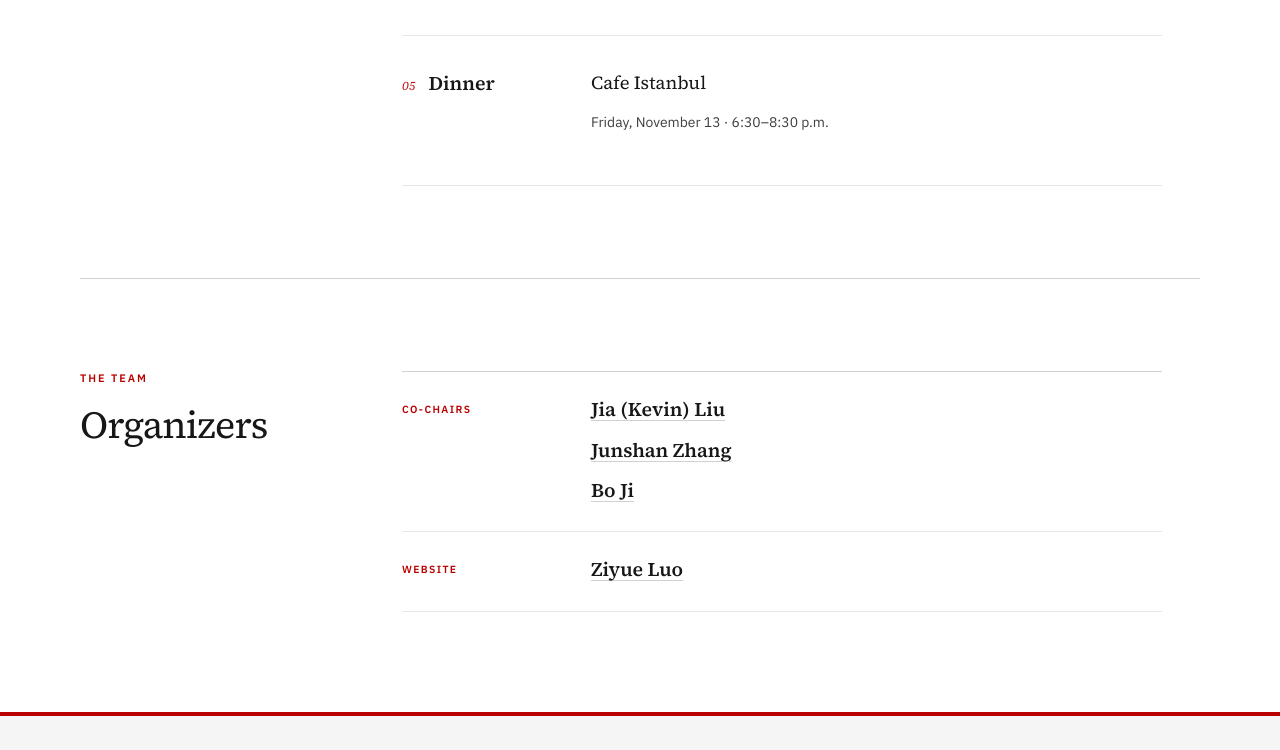
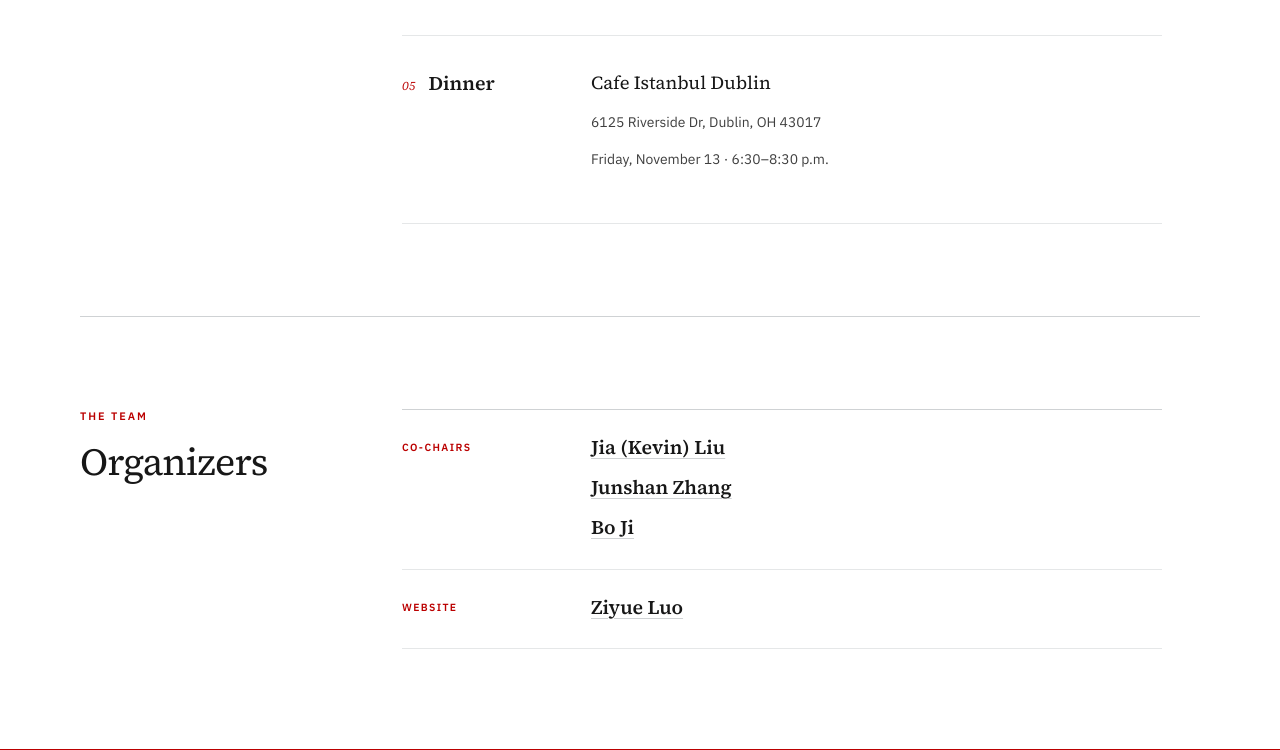
Before and after one commit to nessfest/nessfest.github.io, a plain HTML site: page index.html in a window 1280 px wide. Shown: the part 7196-7946 px from the top of the page. Drawn offline with Linux system fonts and the light colour scheme.

Commit message:
Update dinner restaurant and address

```diff
--- a/index.html
+++ b/index.html
@@ -527,7 +527,8 @@
               <h3>Dinner</h3>
             </div>
             <div class="visit-content">
-              <p class="visit-lead">Cafe Istanbul</p>
+              <p class="visit-lead">Cafe Istanbul Dublin</p>
+              <p>6125 Riverside Dr, Dublin, OH 43017</p>
               <p>Friday, November 13 · 6:30–8:30 p.m.</p>
             </div>
           </div>
```
